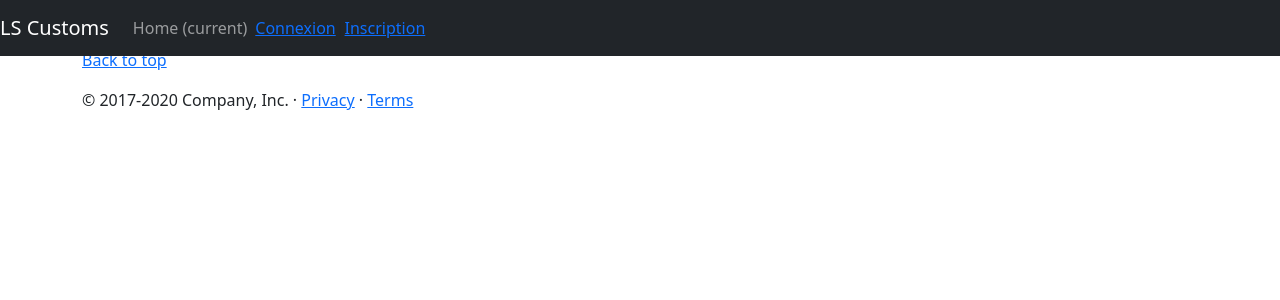
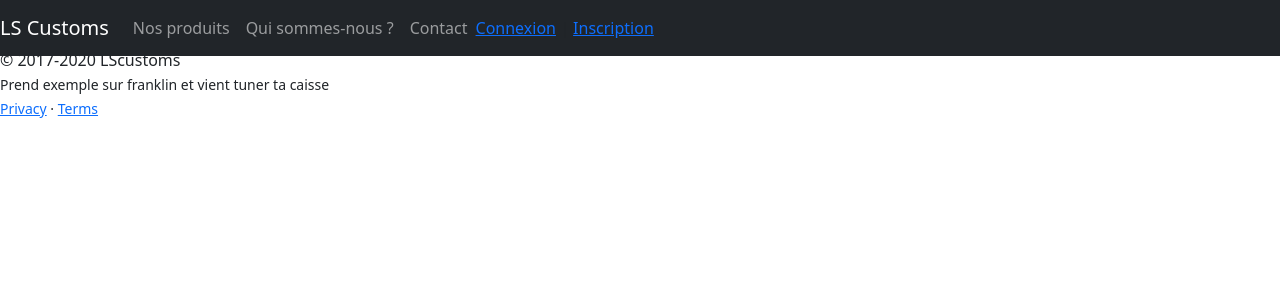
Before and after one commit to Ziyed1/IPSSI_e-commerce, a Symfony app: template templates/base.html.twig in a window 1280 px wide. Shown: the top 300 px of the page. Run offline with Twig, Linux system fonts and the light colour scheme; the template is opened without the code that fills it, so the values that code supplies are empty; some libraries are stand-ins or nearby versions.

Commit message:
Mise au propre du front-end (html/css)

```diff
--- a/templates/base.html.twig
+++ b/templates/base.html.twig
@@ -9,6 +9,7 @@
 
     <!-- Bootstrap core CSS -->
     <link href="{{ asset('assets/css/bootstrap.min.css') }}" rel="stylesheet">
+    <link rel="stylesheet" href="{{ asset('assets/css/LScustoms.css') }}">
 
     <style>
         .bd-placeholder-img {
@@ -31,21 +32,31 @@
 <body>
 <header>
     <nav class="navbar navbar-expand-md navbar-dark fixed-top bg-dark">
-        <a class="navbar-brand" href="#">LS Customs</a>
+        <a class="navbar-brand" href="{{ path('app_home') }}">LS Customs</a>
         <button class="navbar-toggler" type="button" data-toggle="collapse" data-target="#navbarCollapse" aria-controls="navbarCollapse" aria-expanded="false" aria-label="Toggle navigation">
             <span class="navbar-toggler-icon"></span>
         </button>
         <div class="collapse navbar-collapse" id="navbarCollapse">
             <ul class="navbar-nav mr-auto">
                 <li class="nav-item active">
-                    <a class="nav-link" href="#">Home <span class="sr-only">(current)</span></a>
+                    <a class="nav-link" href="#">Nos produits</a>
+                </li>
+                <li class="nav-item active">
+                    <a class="nav-link" href="#">Qui sommes-nous ?</a>
+                </li>
+                <li class="nav-item active">
+                    <a class="nav-link" href="#">Contact</a>
                 </li>
             </ul>
-            {% if app.user %}
-                <a href="{{ path('app_account') }}">Mon compte</a> | <a href="{{ path('app_logout') }}">Déconnexion</a>
-            {% else %}
-                <a href="{{ path('app_login') }}">Connexion</a> | <a href="{{ path('app_register') }}">Inscription</a>
-            {% endif %}
+
+            <div class="navbar-item-custom">
+                {% if app.user %}
+                    <a href="{{ path('app_account') }}">Mon compte <small>({{ app.user.firstname }})</small></a> | <a href="{{ path('app_logout') }}">Déconnexion</a>
+                {% else %}
+                    <a href="{{ path('app_login') }}">Connexion</a> | <a href="{{ path('app_register') }}">Inscription</a>
+                {% endif %}
+            </div>
+
         </div>
     </nav>
 </header>
@@ -116,9 +127,12 @@
     </div><!-- /.container -->
 
     <!-- FOOTER -->
-    <footer class="container">
-        <p class="float-right"><a href="#">Back to top</a></p>
-        <p>&copy; 2017-2020 Company, Inc. &middot; <a href="#">Privacy</a> &middot; <a href="#">Terms</a></p>
+    <footer class="footer-custom">
+        <p>
+            &copy; 2017-2020 LScustoms <br/>
+            <small>Prend exemple sur franklin et vient tuner ta caisse <br/>
+                <a href="#">Privacy</a> &middot; <a href="#">Terms</a>
+        </p>
     </footer>
 </main>
 <script src="https://code.jquery.com/jquery-3.5.1.slim.min.js"></script>
```
